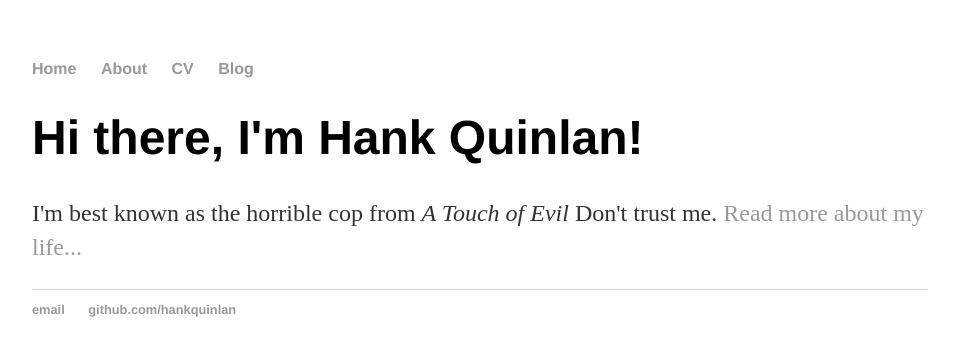
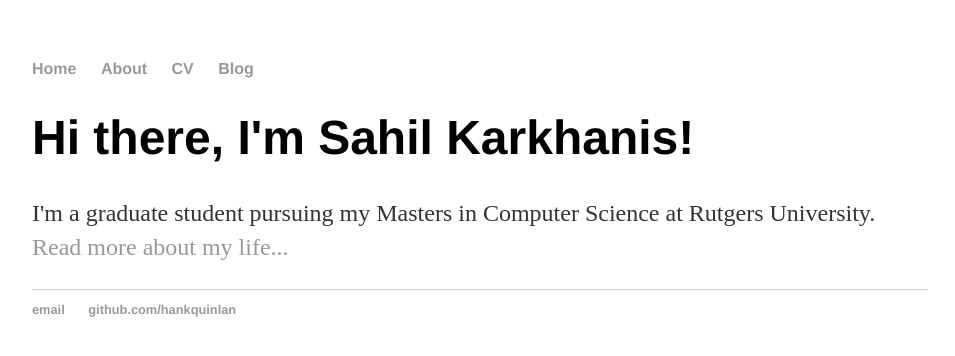
Before and after one commit to spkpck/spkpck.github.io, a Jekyll site: the page built from index.html, in a window 1280 px wide. Shown: the top 356 px of the page, without its empty margins (160-1115 px from the left). Built offline with Jekyll 4.4.1, drawn with Linux system fonts in a browser that asks for light colours.

Commit message:
Update index.html

```diff
--- a/index.html
+++ b/index.html
@@ -1,8 +1,8 @@
 ---
 layout: default
-title: Hank Quinlan, Horrible Cop
+title: Sahil Karkhanis,MS CS student
 ---
 <div class="blurb">
-	<h1>Hi there, I'm Hank Quinlan!</h1>
-	<p>I'm best known as the horrible cop from <em>A Touch of Evil</em> Don't trust me. <a href="/about">Read more about my life...</a></p>
+	<h1>Hi there, I'm Sahil Karkhanis!</h1>
+	<p>I'm a graduate student pursuing my Masters in Computer Science at Rutgers University. <a href="/about">Read more about my life...</a></p>
 </div><!-- /.blurb -->
```
